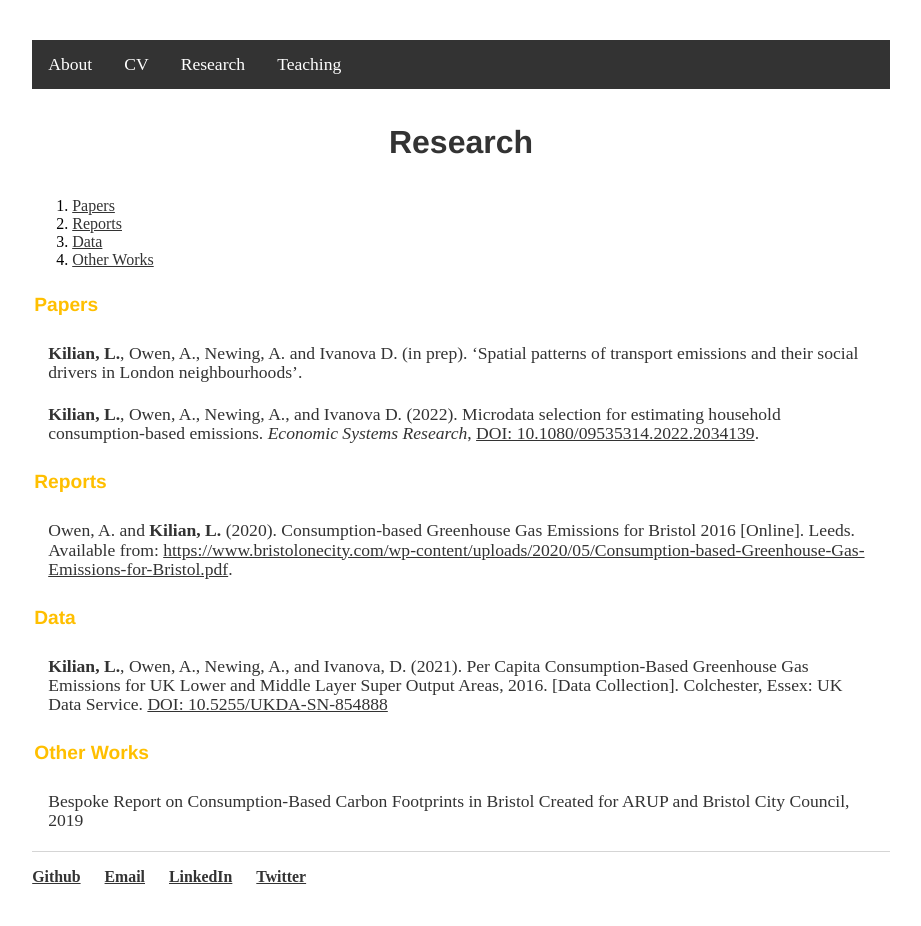
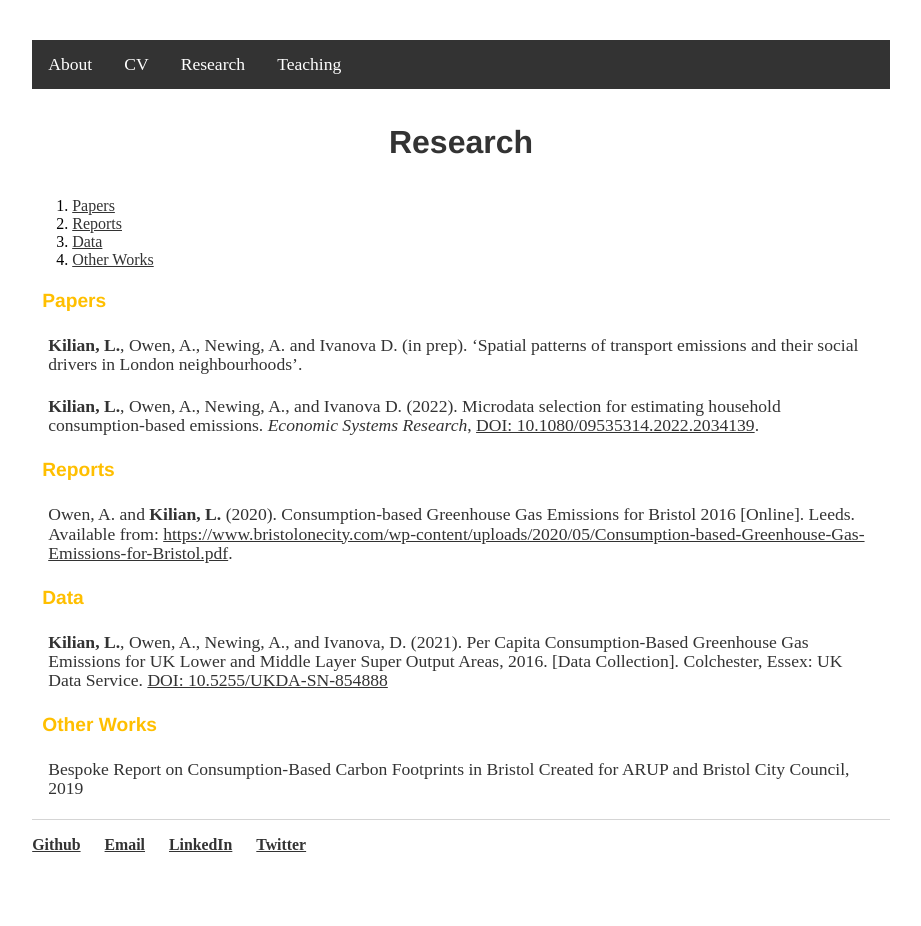
Before and after one commit to lena-kilian/lena-kilian.github.io, a Jekyll site: the page built from research/index.md, in a window 1280 px wide. Shown: the whole page, without its empty margins (179-1100 px from the left). Built offline with Jekyll 4.4.1, drawn with Linux system fonts in a browser that asks for light colours; our own code applies the rules of GitHub Pages for plain Markdown files; after the commit the page ends 900 px from its top, so only the background shows below that.

Commit message:
Update main.css

```diff
--- a/css/main.css
+++ b/css/main.css
@@ -118,7 +118,7 @@ h3 {
     font-size: 1.2em;
     font-family:'Helvetica';
     color: #ffbf00;
-    padding: 6px 2px;
+    padding: 2px 10px;
 }
 
 p {
```
